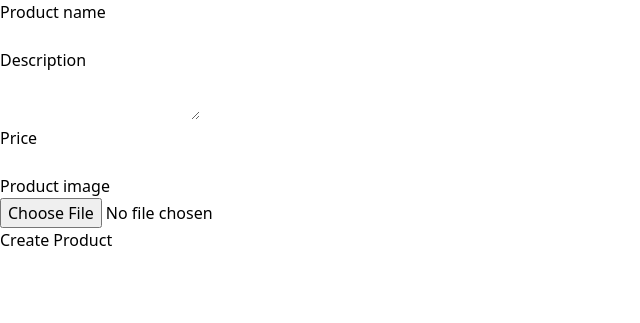
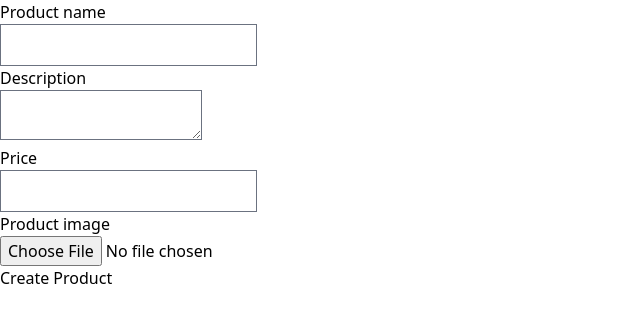
Before and after one commit to ikramjaved1/lockerapp, a Rails app: page /products/new in a window 1280 px wide. Shown: the part 100-423 px from the top of the page, without its empty margins (0-640 px from the left). Run offline with Rails 7, Linux system fonts and the light colour scheme; style sheets or scripts are compiled from the project's sources; some libraries are stand-ins or nearby versions.

Commit message:
Tailwind: Redo Assets files

```diff
--- a/app/assets/stylesheets/application.css
+++ b/app/assets/stylesheets/application.css
@@ -13,3 +13,9 @@
  *= require_tree .
  *= require_self
  */
+
+@import '@fortawesome/fontawesome-free/scss/fontawesome';
+@import '@fortawesome/fontawesome-free/scss/solid';
+@import '@fortawesome/fontawesome-free/scss/regular';
+@import '@fortawesome/fontawesome-free/scss/brands';
+@import '@fortawesome/fontawesome-free/scss/v4-shims';
--- a/app/views/layouts/application.html.erb
+++ b/app/views/layouts/application.html.erb
@@ -4,6 +4,7 @@
     <title>Lockerapp</title>
     <%= csrf_meta_tags %>
     <%= csp_meta_tag %>
+    <%= stylesheet_link_tag "tailwind", "inter-font", "data-turbo-track": "reload" %>
     <script src="https://cdn.tailwindcss.com"></script>
 
     <%= stylesheet_link_tag 'application', media: 'all', 'data-turbolinks-track': 'reload' %>
```
Also changed, not shown: app/assets/stylesheets/application.tailwind.css (added, +13 -0 lines).
